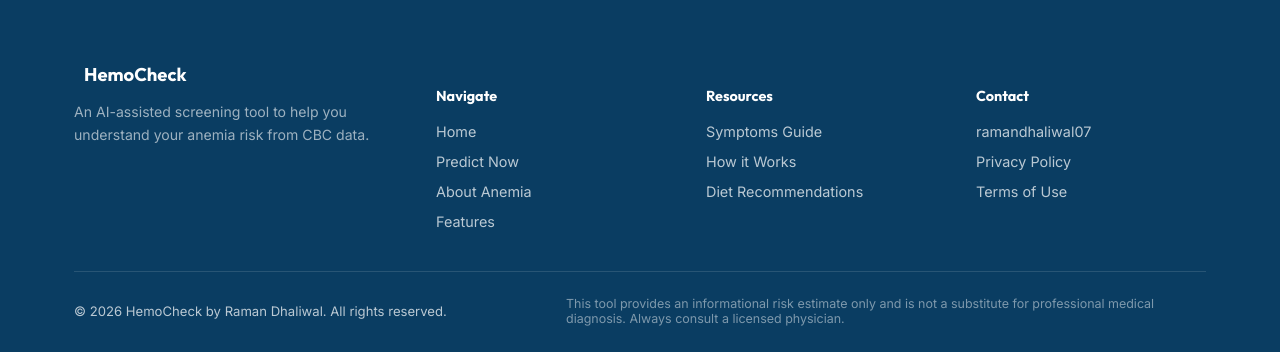
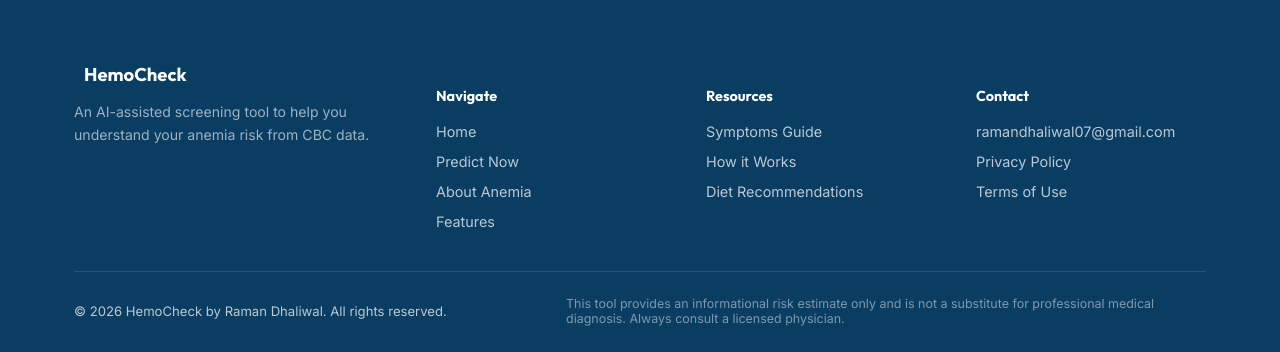
Before and after one commit to ramandhaliwal07/Anemia_Prediction, a Flask app: page / in a window 1280 px wide. Shown: the part 3285-3637 px from the top of the page. Run offline with Flask 3, Linux system fonts and the light colour scheme; parts of the project's set-up code (start-up, migrations or seed data) failed here and were passed over.

Commit message:
Update index.html

```diff
--- a/templates/index.html
+++ b/templates/index.html
@@ -225,7 +225,7 @@
       <div>
         <h5>Contact</h5>
         <ul>
-          <li><a href="#">ramandhaliwal07</a></li>
+          <li><a href="#">ramandhaliwal07@gmail.com</a></li>
           <li><a href="#">Privacy Policy</a></li>
           <li><a href="#">Terms of Use</a></li>
         </ul>
```
